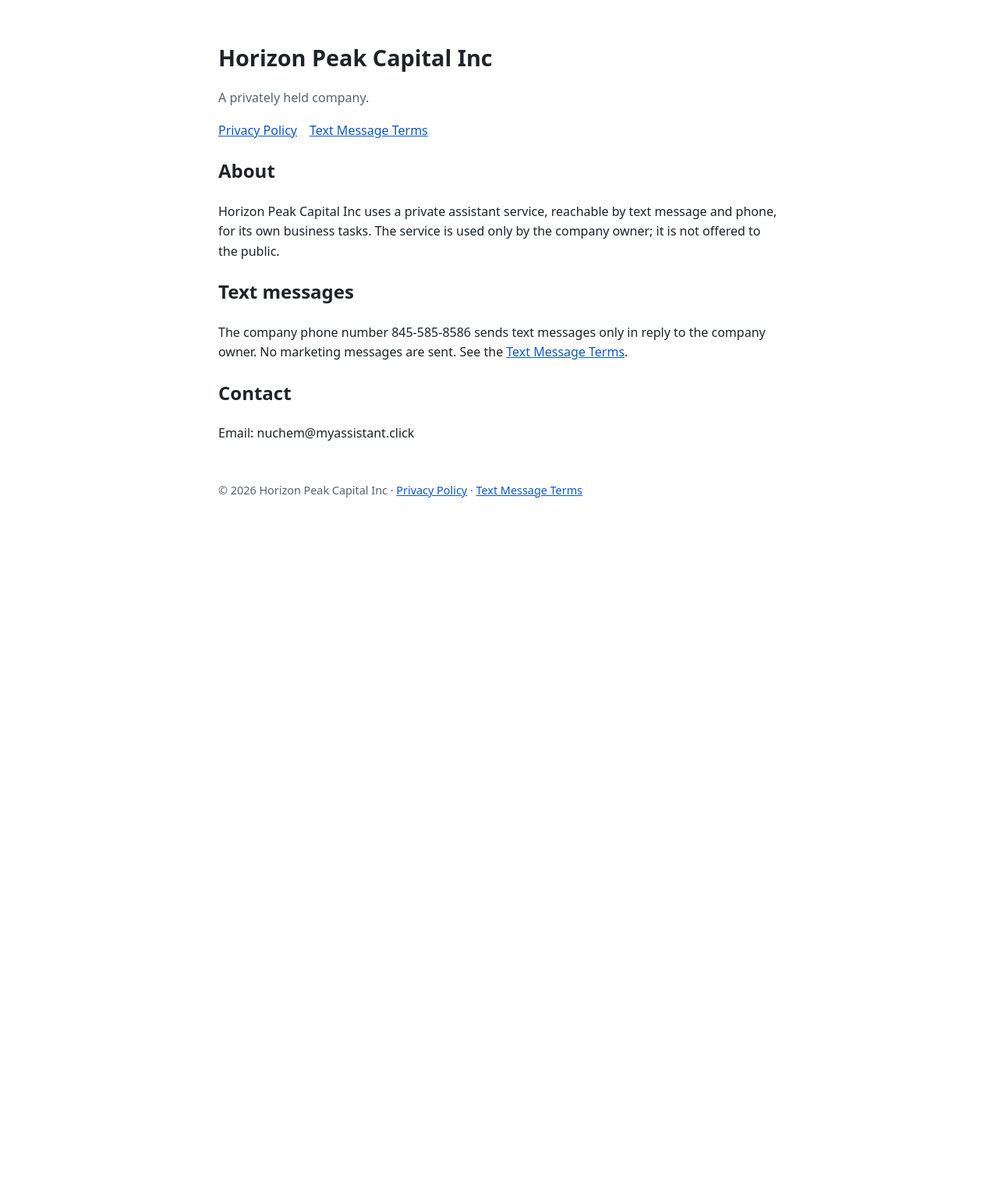
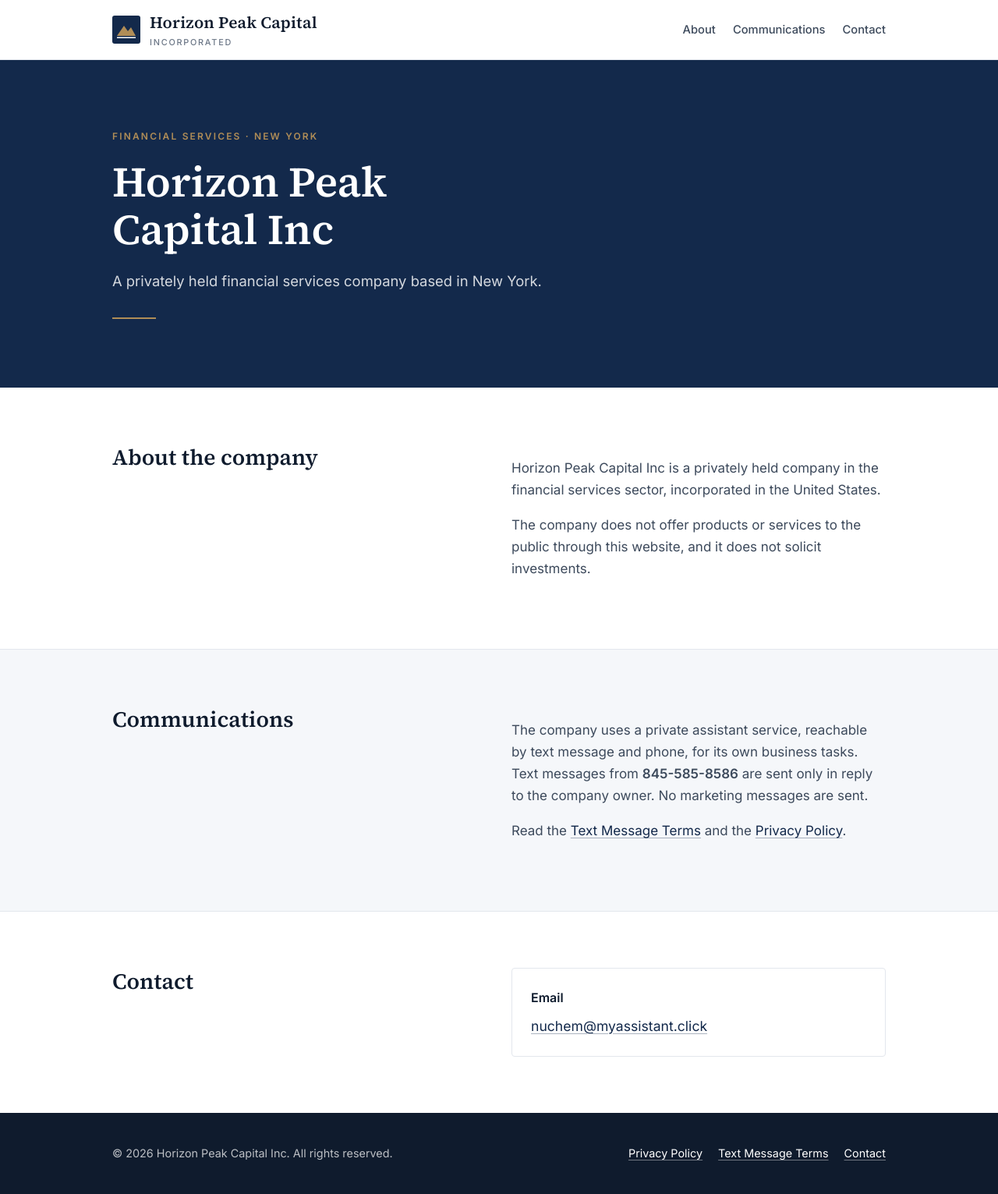
Before and after one commit to nuchem5189-collab/myassistant-site, a plain HTML site: page index.html in a window 1280 px wide. Shown: the whole page at 78% size. Before the commit the page ends 800 px from the top, so only its background shows below. Drawn offline with Linux system fonts and the light colour scheme.

Commit message:
Professional redesign of the company website

```diff
--- a/index.html
+++ b/index.html
@@ -3,30 +3,84 @@
 <head>
 <meta charset="utf-8">
 <meta name="viewport" content="width=device-width, initial-scale=1">
-<title>Horizon Peak Capital</title>
-<style>
-  body { font-family: system-ui, -apple-system, Segoe UI, Roboto, sans-serif; max-width: 720px; margin: 0 auto; padding: 32px 16px; line-height: 1.6; color: #1f2328; background: #fff; }
-  h1 { font-size: 1.8rem; margin-bottom: 0.2rem; }
-  .muted { color: #59636e; }
-  nav a { margin-right: 16px; }
-  footer { margin-top: 48px; font-size: 0.9rem; color: #59636e; }
-  a { color: #0b57d0; }
-</style>
+<title>Horizon Peak Capital Inc</title>
+<meta name="description" content="Horizon Peak Capital Inc is a privately held financial services company based in New York.">
+<link rel="preconnect" href="https://fonts.googleapis.com">
+<link rel="preconnect" href="https://fonts.gstatic.com" crossorigin>
+<link rel="stylesheet" href="https://fonts.googleapis.com/css2?family=Inter:wght@400;500;600&family=Source+Serif+4:wght@600&display=swap">
+<link rel="stylesheet" href="style.css">
 </head>
 <body>
-<h1>Horizon Peak Capital Inc</h1>
-<p class="muted">A privately held company.</p>
-<nav><a href="privacy.html">Privacy Policy</a><a href="sms-terms.html">Text Message Terms</a></nav>
+<header class="site-header">
+  <div class="wrap">
+    <a class="brand" href="index.html" aria-label="Horizon Peak Capital home">
+      <svg class="brand-mark" viewBox="0 0 36 36" aria-hidden="true"><rect width="36" height="36" rx="3" fill="#13294b"/><path d="M6 26 L15 13 L20 20 L24 15 L30 26 Z" fill="#b08d57"/><rect x="6" y="27.5" width="24" height="1.5" fill="#ffffff"/></svg>
+      <span class="brand-name">Horizon Peak Capital<small>Incorporated</small></span>
+    </a>
+    <nav class="nav" aria-label="Main">
+      <a href="#about">About</a>
+      <a href="#communications">Communications</a>
+      <a href="#contact">Contact</a>
+    </nav>
+  </div>
+</header>
 
-<h2>About</h2>
-<p>Horizon Peak Capital Inc uses a private assistant service, reachable by text message and phone, for its own business tasks. The service is used only by the company owner; it is not offered to the public.</p>
+<main>
+  <div class="hero">
+    <div class="wrap">
+      <p class="eyebrow">Financial Services · New York</p>
+      <h1>Horizon Peak Capital Inc</h1>
+      <p class="lead">A privately held financial services company based in New York.</p>
+      <hr class="rule">
+    </div>
+  </div>
 
-<h2>Text messages</h2>
-<p>The company phone number 845-585-8586 sends text messages only in reply to the company owner. No marketing messages are sent. See the <a href="sms-terms.html">Text Message Terms</a>.</p>
+  <section id="about">
+    <div class="wrap cols">
+      <div>
+        <h2>About the company</h2>
+      </div>
+      <div class="prose">
+        <p>Horizon Peak Capital Inc is a privately held company in the financial services sector, incorporated in the United States.</p>
+        <p>The company does not offer products or services to the public through this website, and it does not solicit investments.</p>
+      </div>
+    </div>
+  </section>
 
-<h2>Contact</h2>
-<p>Email: nuchem@myassistant.click</p>
+  <section id="communications" class="band">
+    <div class="wrap cols">
+      <div>
+        <h2>Communications</h2>
+      </div>
+      <div class="prose">
+        <p>The company uses a private assistant service, reachable by text message and phone, for its own business tasks. Text messages from <strong>845-585-8586</strong> are sent only in reply to the company owner. No marketing messages are sent.</p>
+        <p>Read the <a href="sms-terms.html">Text Message Terms</a> and the <a href="privacy.html">Privacy Policy</a>.</p>
+      </div>
+    </div>
+  </section>
 
-<footer>&copy; 2026 Horizon Peak Capital Inc · <a href="privacy.html">Privacy Policy</a> · <a href="sms-terms.html">Text Message Terms</a></footer>
+  <section id="contact">
+    <div class="wrap cols">
+      <div>
+        <h2>Contact</h2>
+      </div>
+      <div class="card">
+        <h3>Email</h3>
+        <p class="contact-line"><a href="mailto:nuchem@myassistant.click">nuchem@myassistant.click</a></p>
+      </div>
+    </div>
+  </section>
+</main>
+
+<footer class="site-footer">
+  <div class="wrap">
+    <span>&copy; 2026 Horizon Peak Capital Inc. All rights reserved.</span>
+    <nav aria-label="Legal">
+      <a href="privacy.html">Privacy Policy</a>
+      <a href="sms-terms.html">Text Message Terms</a>
+      <a href="mailto:nuchem@myassistant.click">Contact</a>
+    </nav>
+  </div>
+</footer>
 </body>
 </html>
--- /dev/null
+++ b/style.css
@@ -0,0 +1,71 @@
+:root {
+  --ink: #0f1b2d;
+  --ink-soft: #3d4a5c;
+  --muted: #6b7686;
+  --line: #e3e7ed;
+  --paper: #ffffff;
+  --band: #f5f7fa;
+  --navy: #13294b;
+  --gold: #b08d57;
+  --serif: "Source Serif 4", Georgia, "Times New Roman", serif;
+  --sans: "Inter", system-ui, -apple-system, "Segoe UI", Roboto, sans-serif;
+}
+* { box-sizing: border-box; }
+html { -webkit-text-size-adjust: 100%; }
+body { margin: 0; background: var(--paper); color: var(--ink); font: 17px/1.65 var(--sans); }
+a { color: var(--navy); text-decoration-color: rgba(19, 41, 75, 0.35); text-underline-offset: 3px; }
+a:hover { text-decoration-color: var(--navy); }
+a:focus-visible { outline: 2px solid var(--gold); outline-offset: 3px; }
+.wrap { max-width: 1040px; margin: 0 auto; padding: 0 24px; }
+
+/* Header */
+.site-header { border-bottom: 1px solid var(--line); background: var(--paper); }
+.site-header .wrap { display: flex; align-items: center; justify-content: space-between; gap: 16px; min-height: 76px; flex-wrap: wrap; }
+.brand { display: flex; align-items: center; gap: 12px; text-decoration: none; color: var(--ink); }
+.brand-mark { width: 36px; height: 36px; flex: none; }
+.brand-name { font-family: var(--serif); font-size: 1.3rem; font-weight: 600; letter-spacing: 0.01em; }
+.brand-name small { display: block; font-family: var(--sans); font-size: 0.68rem; font-weight: 500; letter-spacing: 0.16em; text-transform: uppercase; color: var(--muted); }
+.nav { display: flex; gap: 22px; flex-wrap: wrap; }
+.nav a { font-size: 0.92rem; font-weight: 500; color: var(--ink-soft); text-decoration: none; }
+.nav a:hover, .nav a[aria-current="page"] { color: var(--navy); }
+
+/* Hero */
+.hero { background: var(--navy); color: #fff; }
+.hero .wrap { padding-top: 88px; padding-bottom: 88px; }
+.eyebrow { font-size: 0.75rem; font-weight: 600; letter-spacing: 0.18em; text-transform: uppercase; color: var(--gold); margin: 0 0 18px; }
+.hero h1 { font-family: var(--serif); font-weight: 600; font-size: clamp(2.2rem, 5vw, 3.4rem); line-height: 1.12; margin: 0 0 20px; max-width: 18ch; text-wrap: balance; }
+.hero p.lead { font-size: 1.15rem; color: rgba(255, 255, 255, 0.82); max-width: 56ch; margin: 0; }
+.rule { width: 56px; height: 2px; background: var(--gold); border: 0; margin: 32px 0 0; }
+
+/* Sections */
+section { padding: 72px 0; }
+section.band { background: var(--band); border-top: 1px solid var(--line); border-bottom: 1px solid var(--line); }
+h2 { font-family: var(--serif); font-weight: 600; font-size: 1.75rem; line-height: 1.25; margin: 0 0 16px; text-wrap: balance; }
+h3 { font-size: 1rem; font-weight: 600; margin: 0 0 8px; }
+.cols { display: grid; grid-template-columns: repeat(auto-fit, minmax(260px, 1fr)); gap: 32px; }
+.cols > div { min-width: 0; }
+.prose { max-width: 68ch; }
+.prose p, .prose li { color: var(--ink-soft); }
+.prose h2 { margin-top: 40px; font-size: 1.35rem; }
+.prose h2:first-child { margin-top: 0; }
+.card { background: var(--paper); border: 1px solid var(--line); border-radius: 4px; padding: 24px; }
+.card p { margin: 0; color: var(--ink-soft); }
+.contact-line { font-size: 1.1rem; }
+
+/* Page title band for legal pages */
+.page-title { background: var(--band); border-bottom: 1px solid var(--line); }
+.page-title .wrap { padding-top: 48px; padding-bottom: 40px; }
+.page-title h1 { font-family: var(--serif); font-weight: 600; font-size: clamp(1.9rem, 4vw, 2.5rem); margin: 0 0 8px; }
+.page-title p { margin: 0; color: var(--muted); }
+
+/* Footer */
+.site-footer { background: var(--ink); color: rgba(255, 255, 255, 0.72); font-size: 0.9rem; }
+.site-footer .wrap { padding-top: 40px; padding-bottom: 40px; display: flex; justify-content: space-between; gap: 20px; flex-wrap: wrap; }
+.site-footer a { color: #fff; text-decoration-color: rgba(255, 255, 255, 0.4); }
+.site-footer nav { display: flex; gap: 20px; flex-wrap: wrap; }
+
+@media (max-width: 600px) {
+  .hero .wrap { padding-top: 56px; padding-bottom: 56px; }
+  section { padding: 48px 0; }
+  .site-header .wrap { padding-top: 12px; padding-bottom: 12px; }
+}
```
Also changed, not shown: privacy.html (+56 -20 lines), sms-terms.html (+60 -13 lines).
